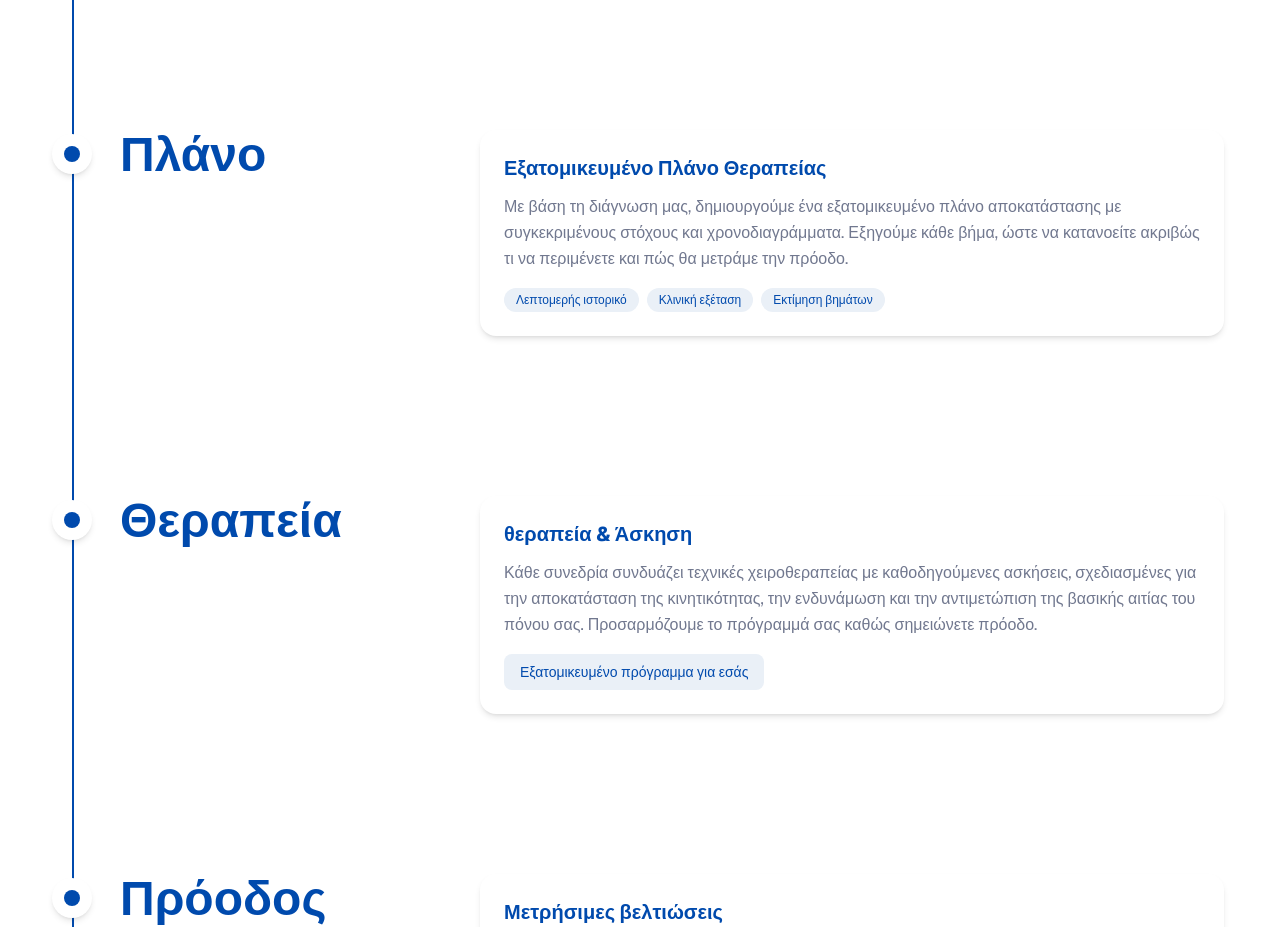
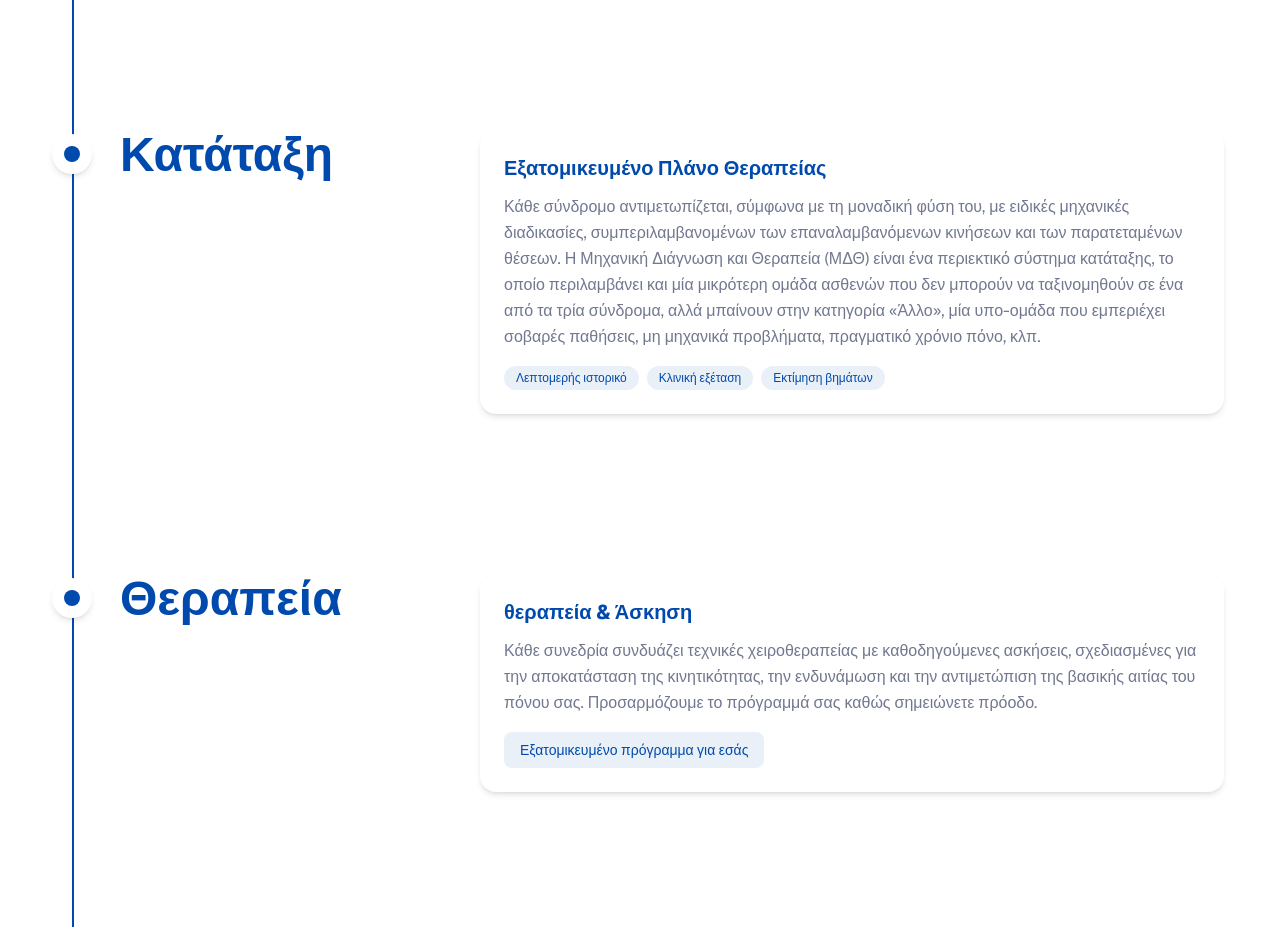
Before and after one commit to Ermeion/ermeion-website, a React (Vite) app: page / in a window 1280 px wide. Shown: the part 4000-4927 px from the top of the page. Built offline with nearby package versions, Linux system fonts and the light colour scheme.

Commit message:
Updated App.tsx

```diff
--- a/src/App.tsx
+++ b/src/App.tsx
@@ -489,7 +489,7 @@ function ProcessSection() {
       ),
     },
     {
-      title: 'Πλάνο',
+      title: 'Κατάταξη',
       content: (
         <div className="bg-white rounded-2xl p-6 shadow-md">
           <h4
@@ -502,7 +502,7 @@ function ProcessSection() {
             className="text-base leading-relaxed mb-4"
             style={{ color: '#71788f' }}
           >
-            Με βάση τη διάγνωση μας, δημιουργούμε ένα εξατομικευμένο πλάνο αποκατάστασης με συγκεκριμένους στόχους και χρονοδιαγράμματα. Εξηγούμε κάθε βήμα, ώστε να κατανοείτε ακριβώς τι να περιμένετε και πώς θα μετράμε την πρόοδο.
+            Κάθε σύνδρομο αντιμετωπίζεται, σύμφωνα με τη μοναδική φύση του, με ειδικές μηχανικές διαδικασίες, συμπεριλαμβανομένων των επαναλαμβανόμενων κινήσεων και των παρατεταμένων θέσεων. Η Μηχανική Διάγνωση και Θεραπεία (ΜΔΘ) είναι ένα περιεκτικό σύστημα κατάταξης, το οποίο περιλαμβάνει και μία μικρότερη ομάδα ασθενών που δεν μπορούν να ταξινομηθούν σε ένα από τα τρία σύνδρομα, αλλά μπαίνουν στην κατηγορία «Άλλο», μία υπο-ομάδα που εμπεριέχει σοβαρές παθήσεις, μη μηχανικά προβλήματα, πραγματικό χρόνιο πόνο, κλπ.
           </p>
           <div className="flex flex-wrap gap-2">
             <span
```
